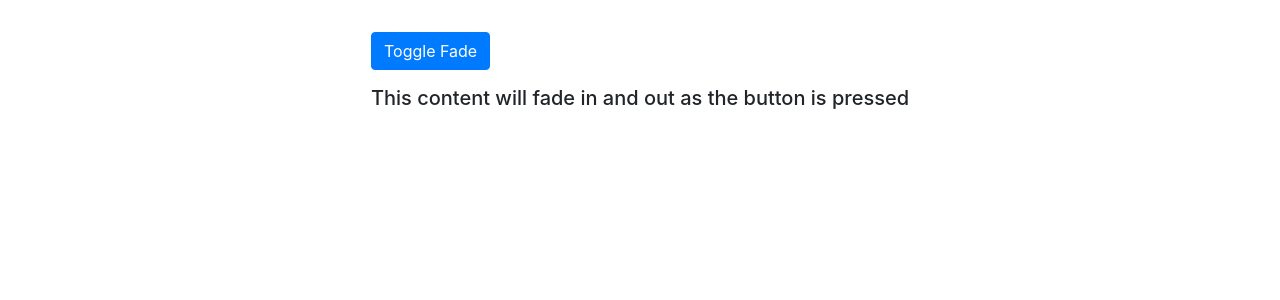
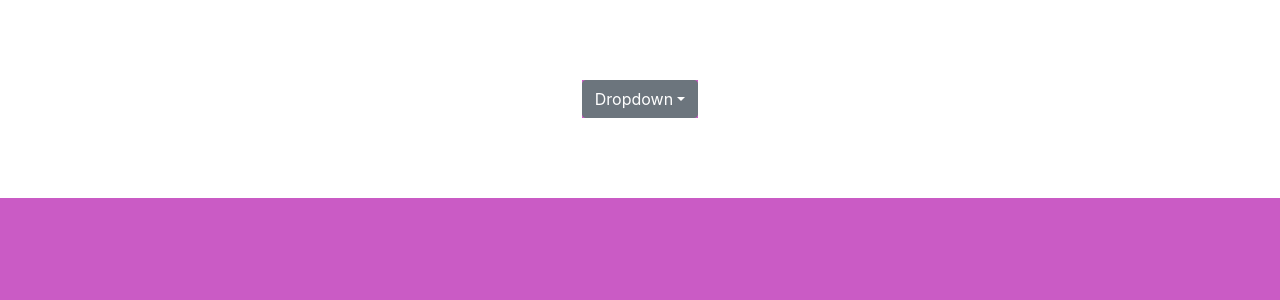
Before and after one commit to govindarajit/reactstrap, a React (Create React App) app: page / in a window 1280 px wide. Shown: the top 300 px of the page. Built offline with nearby package versions, Linux system fonts and the light colour scheme; the HTML template or start-up script is replaced by a standard one.

Commit message:
DropDown added

```diff
--- a/src/App.css
+++ /dev/null
@@ -1,9 +0,0 @@
-*,body{
- padding: 0;
- margin:0;
- background-color: DodgerBlue;
-}
-.Btn:hover{
-    color: #11998e;
-    transition-duration: 0.4s;
-}
--- a/src/App.js
+++ b/src/App.js
@@ -1,10 +1,10 @@
 import React, { Component } from 'react'
-import Fade from "./Components/Fades";
+import DropDowns from "./Components/DropDowns";
 export default class App extends Component {
   render() {
     return (
       <div>
-        <Fade/>
+        <DropDowns/>
       </div>
     )
   }
--- /dev/null
+++ b/src/Components/DropDowns.js
@@ -0,0 +1,27 @@
+import React, { useState } from 'react';
+import { Dropdown, DropdownToggle, DropdownMenu, DropdownItem } from 'reactstrap';
+
+const DropDowns = (props) => {
+  const [dropdownOpen, setDropdownOpen] = useState(false);
+
+  const toggle = () => setDropdownOpen(prevState => !prevState);
+
+  return (
+    <Dropdown isOpen={dropdownOpen} toggle={toggle}>
+      <DropdownToggle caret>
+        Dropdown
+        </DropdownToggle>
+      <DropdownMenu>
+        <DropdownItem header>Header</DropdownItem>
+        <DropdownItem>Some Action</DropdownItem>
+        <DropdownItem disabled>Action (disabled)</DropdownItem>
+        <DropdownItem divider />
+        <DropdownItem>Foo Action</DropdownItem>
+        <DropdownItem>Bar Action</DropdownItem>
+        <DropdownItem>Quo Action</DropdownItem>
+      </DropdownMenu>
+    </Dropdown>
+  );
+}
+
+export default DropDowns;
--- a/src/index.css
+++ b/src/index.css
@@ -1,7 +1,13 @@
+*{
+margin:0;
+padding:0;
+    background-color:#ca5bc5;
+}
+
 body{
-    padding:2em;
-    margin:2em;
+    padding:5em;
     display:flex;
     align-items: center;
     justify-content: center;
+    justify-items: center;
 }
--- a/src/index.js
+++ b/src/index.js
@@ -7,7 +7,7 @@
 
 
     ReactDOM.render(
-      <App isLoggedIn={true} />,
+      <App />,
     document.getElementById('root')
     );
 
```
